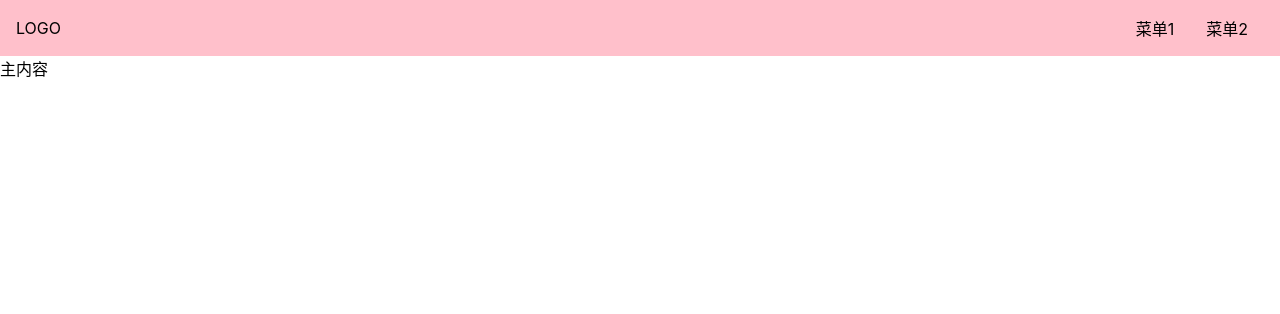
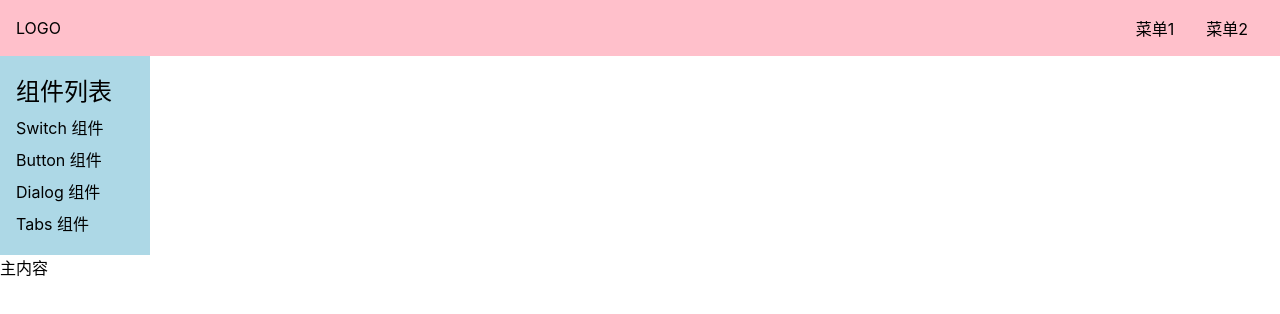
Before and after one commit to codingories/flavour-ui, a Vue app: page /#/doc in a window 1280 px wide. Shown: the top 314 px of the page. Built offline with nearby package versions, Linux system fonts and the light colour scheme.

Commit message:
完善aside逻辑

```diff
--- a/src/App.vue
+++ b/src/App.vue
@@ -7,8 +7,9 @@ import {ref, provide} from 'vue'
 export default {
   name: 'App',
   setup(){
-    const menuVisible = ref(false); //  ref理解成盒子,里面有个值false
-    provide('menuVisible', menuVisible) // set,标记为所有子组件都可以用
+    const width = document.documentElement.clientWidth;
+    const menuVisible = ref(width <= 800 ? false : true);
+    provide("menuVisible", menuVisible); // set
   }
 }
 </script>
--- a/src/views/Doc.vue
+++ b/src/views/Doc.vue
@@ -39,11 +39,7 @@
   aside {
     background: lightblue;
     width: 150px;
-    position: fixed;
-    top: 0;
-    left: 0;
-    padding: 70px 16px 16px;
-
+    padding: 16px;
     > h2 {
       margin-bottom: 4px;
     }
@@ -52,5 +48,11 @@
         padding: 4px 0;
       }
     }
+    @media (max-width: 800px) {
+      position: fixed;
+      top: 0;
+      left: 0;
+      padding-top: 70px;
+    }
   }
 </style>
```
